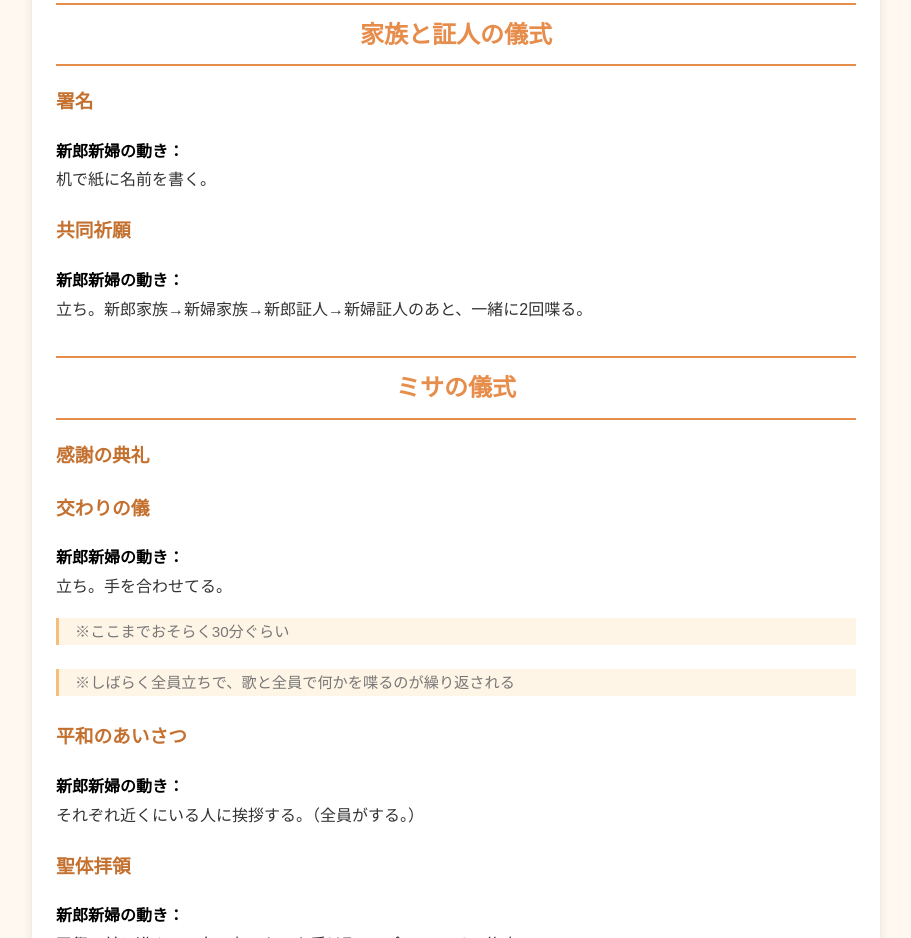
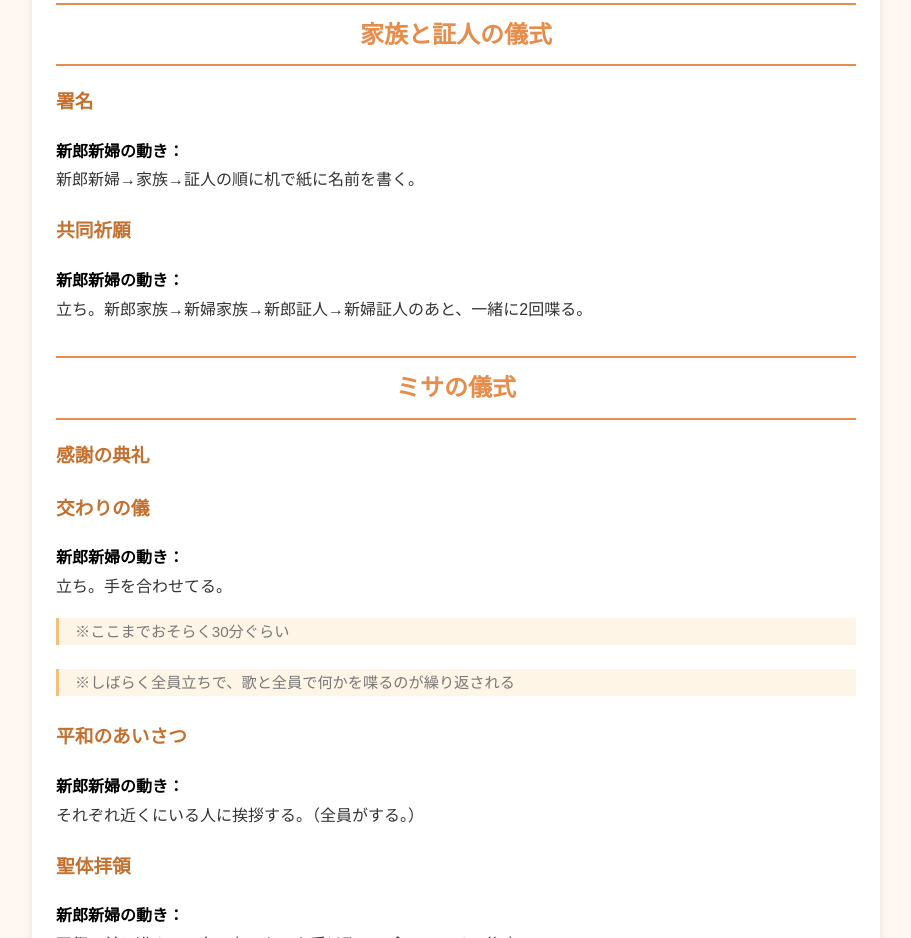
Before and after one commit to chiroro-ku/wedding, a plain HTML site: page main/index.html in a window 1280 px wide. Shown: the part 1845-2783 px from the top of the page, without its empty margins (184-1095 px from the left). Drawn offline with Linux system fonts and the light colour scheme.

Commit message:
Update index.html

```diff
--- a/main/index.html
+++ b/main/index.html
@@ -48,7 +48,7 @@
 
       <h2>家族と証人の儀式</h2>
       <h3>署名</h3>
-      <p><strong class="movement-label">新郎新婦の動き：</strong><br>机で紙に名前を書く。</p>
+      <p><strong class="movement-label">新郎新婦の動き：</strong><br>新郎新婦→家族→証人の順に机で紙に名前を書く。</p>
       <h3>共同祈願</h3>
       <p><strong class="movement-label">新郎新婦の動き：</strong><br>立ち。新郎家族→新婦家族→新郎証人→新婦証人のあと、一緒に2回喋る。</p>
 
```
